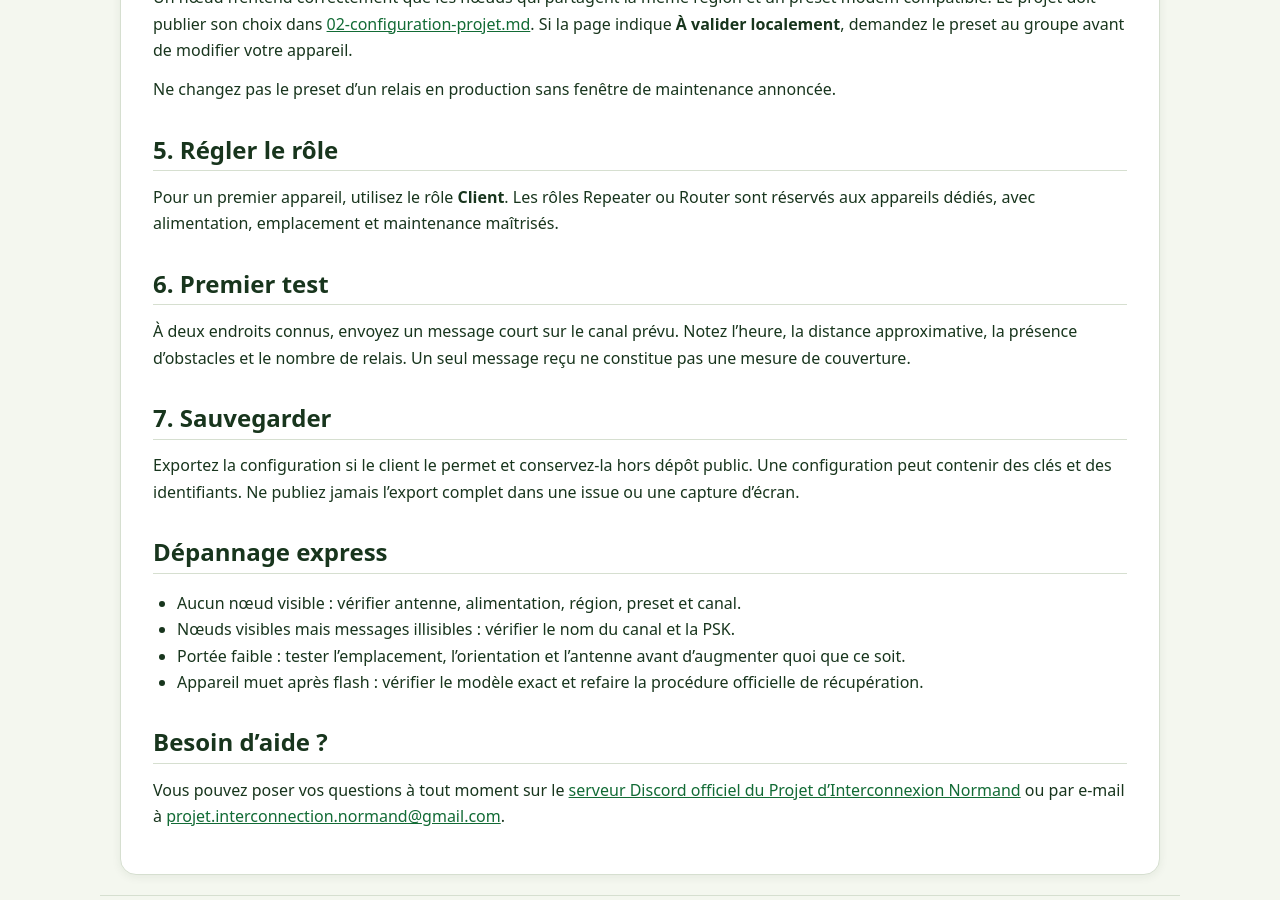
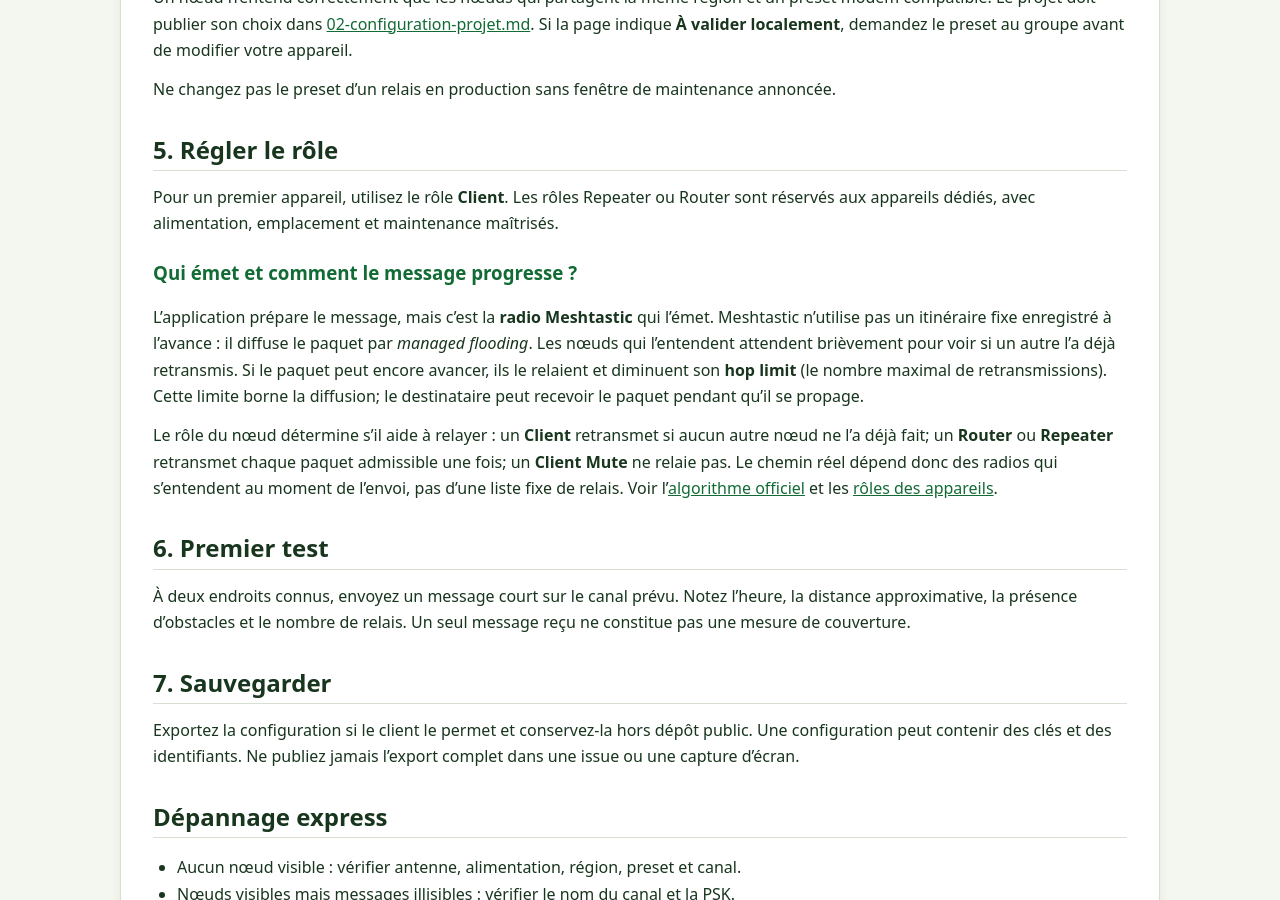
Before and after one commit to 1234LUCIUS/projet-interconnexion-normand-wiki, a Jekyll site: the page built from docs/meshtastic/01-demarrage.md, in a window 1280 px wide and 900 px high, scrolled down 1871 px. Built offline with Jekyll 4.4.1, drawn with Linux system fonts in a browser that asks for light colours.

Commit message:
docs: explain mesh routing in quick starts

```diff
--- a/docs/meshtastic/01-demarrage.md
+++ b/docs/meshtastic/01-demarrage.md
@@ -49,6 +49,12 @@ Ne changez pas le preset d’un relais en production sans fenêtre de maintenanc
 
 Pour un premier appareil, utilisez le rôle **Client**. Les rôles Repeater ou Router sont réservés aux appareils dédiés, avec alimentation, emplacement et maintenance maîtrisés.
 
+### Qui émet et comment le message progresse ?
+
+L’application prépare le message, mais c’est la **radio Meshtastic** qui l’émet. Meshtastic n’utilise pas un itinéraire fixe enregistré à l’avance : il diffuse le paquet par *managed flooding*. Les nœuds qui l’entendent attendent brièvement pour voir si un autre l’a déjà retransmis. Si le paquet peut encore avancer, ils le relaient et diminuent son **hop limit** (le nombre maximal de retransmissions). Cette limite borne la diffusion; le destinataire peut recevoir le paquet pendant qu’il se propage.
+
+Le rôle du nœud détermine s’il aide à relayer : un **Client** retransmet si aucun autre nœud ne l’a déjà fait; un **Router** ou **Repeater** retransmet chaque paquet admissible une fois; un **Client Mute** ne relaie pas. Le chemin réel dépend donc des radios qui s’entendent au moment de l’envoi, pas d’une liste fixe de relais. Voir l’[algorithme officiel](https://meshtastic.org/docs/overview/mesh-algo/) et les [rôles des appareils](https://meshtastic.org/docs/configuration/radio/device/).
+
 ## 6. Premier test
 
 À deux endroits connus, envoyez un message court sur le canal prévu. Notez l’heure, la distance approximative, la présence d’obstacles et le nombre de relais. Un seul message reçu ne constitue pas une mesure de couverture.
```
Also changed, not shown: docs/meshcore/01-demarrage.md (+6 -0 lines).
